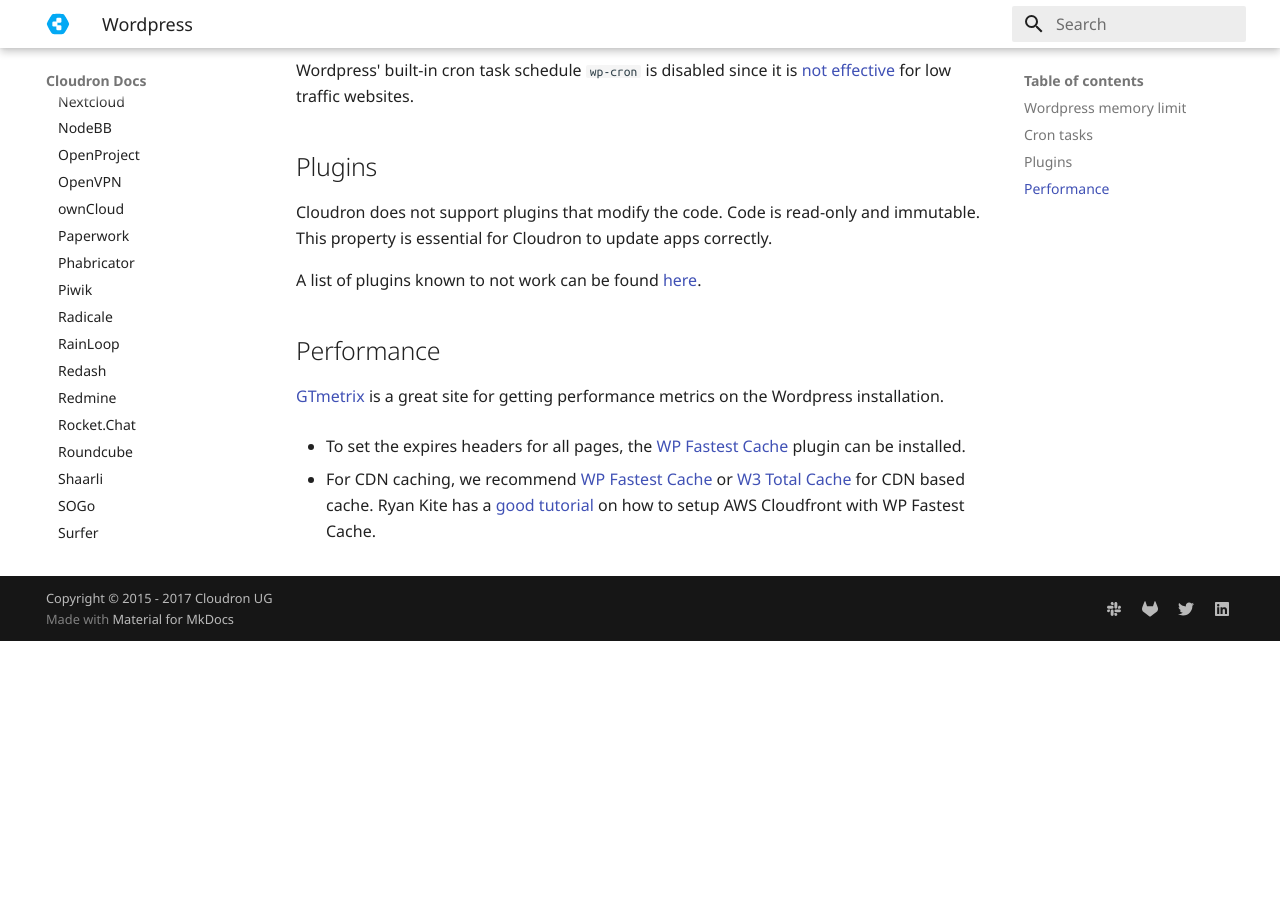
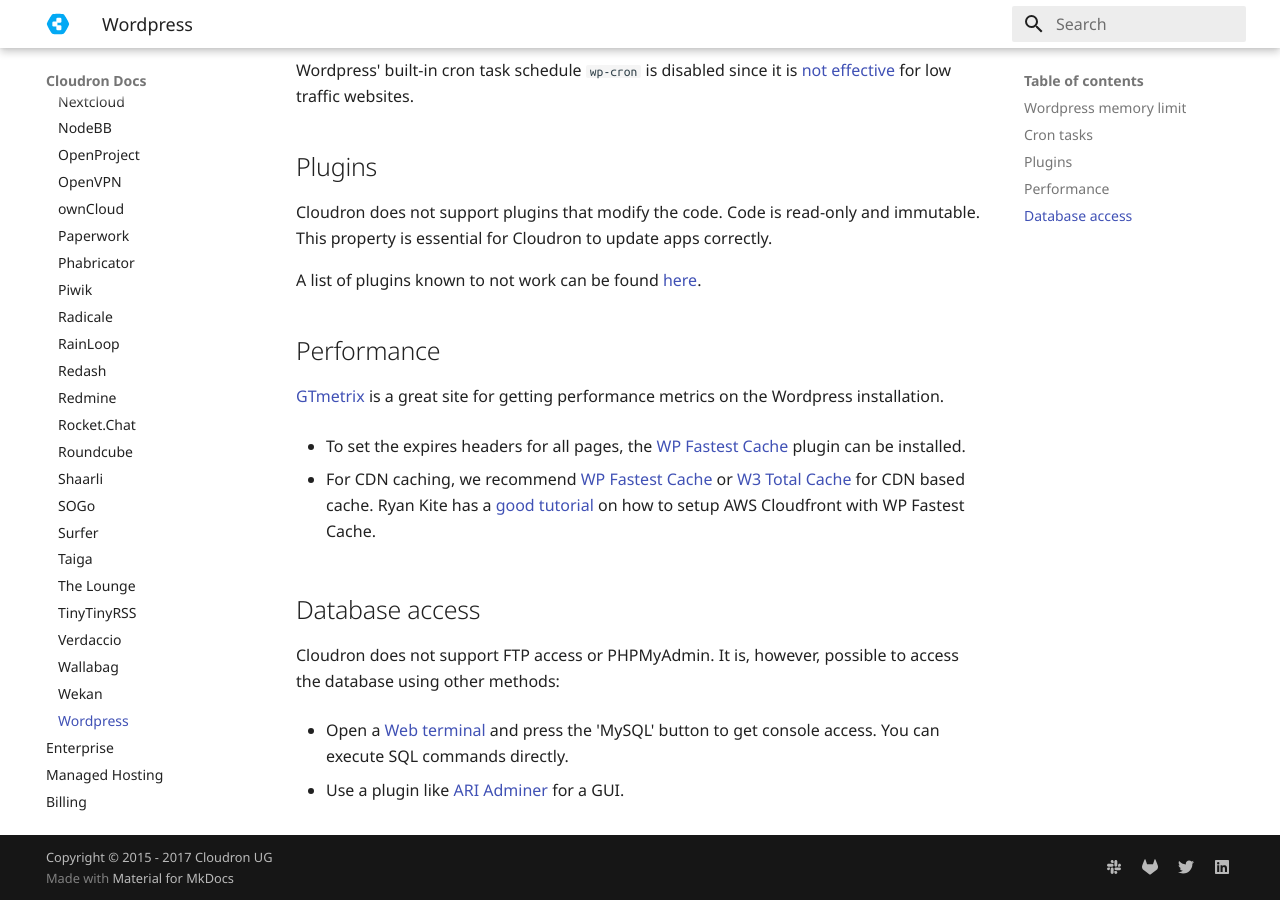
Before and after one commit to M-arcus/cloudron-docs, an MkDocs documentation site: the page built from docs/documentation/apps/wordpress.md, in a window 1280 px wide and 900 px high, scrolled down 521 px. Built offline with MkDocs 1.6.1 and Material for MkDocs 9.7.7, drawn with Linux system fonts in a browser that asks for light colours; old or Windows-style settings are respelled for this version of MkDocs; before the commit the page ends 1162 px from its top, so only the background shows below that.

Commit message:
wp: db access note

```diff
--- a/docs/documentation/apps/wordpress.md
+++ b/docs/documentation/apps/wordpress.md
@@ -41,3 +41,13 @@
 [W3 Total Cache](https://wordpress.org/plugins/w3-total-cache/) for CDN based cache. Ryan Kite has a
 [good tutorial](https://ryan-kite.com/how-to-create-a-cdn-for-wp-fastest-cache-with-aws-cloudfront/) on
 how to setup AWS Cloudfront with WP Fastest Cache.
+
+## Database access
+
+Cloudron does not support FTP access or PHPMyAdmin. It is, however, possible to access the database
+using other methods:
+
+* Open a [Web terminal](/documentation/apps/#web-terminal) and press the 'MySQL' button to get console
+  access. You can execute SQL commands directly.
+
+* Use a plugin like [ARI Adminer](https://wordpress.org/plugins/ari-adminer/) for a GUI.
```
